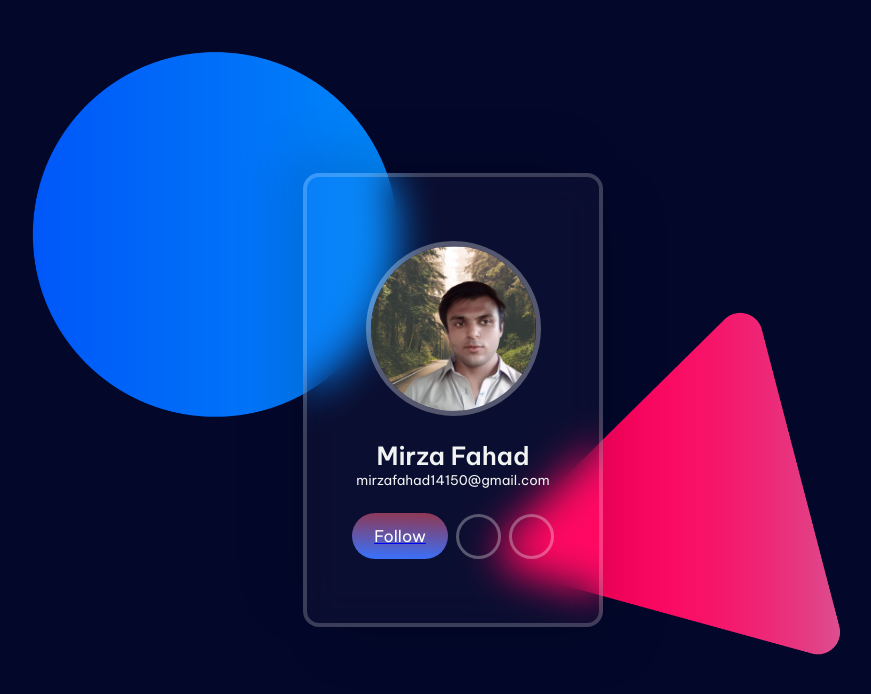
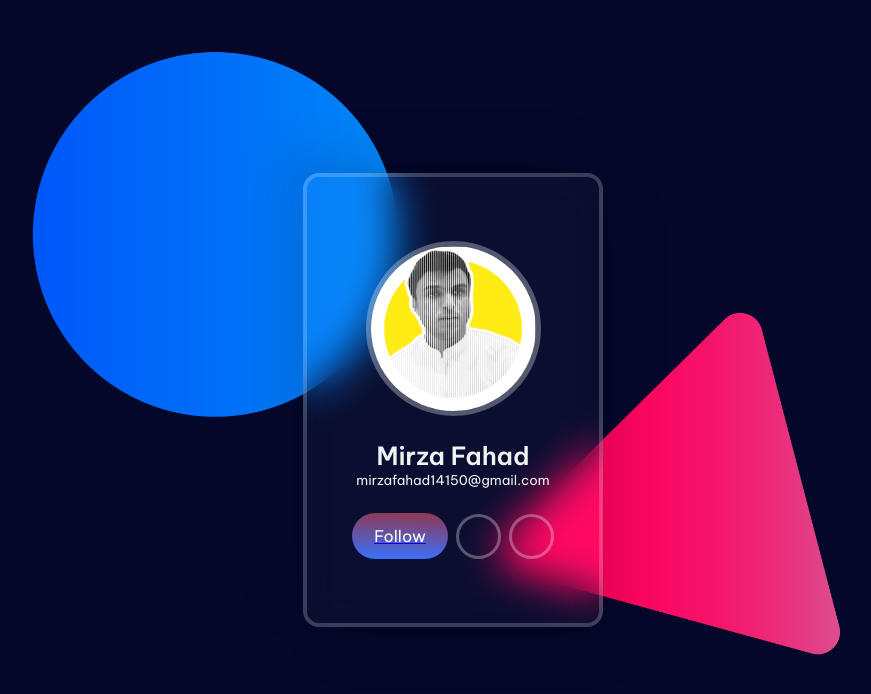
Before and after one commit to fahadmirfa/Glassmophism_Profile_Card-, a plain HTML site: page index.html in a window 1280 px wide. Shown: the whole page, without its empty margins (187-1058 px from the left). Drawn offline with Linux system fonts and the light colour scheme; some icons are missing.

Commit message:
Update index.html

```diff
--- a/index.html
+++ b/index.html
@@ -19,7 +19,7 @@
 <body>
   <div class="card">
     <div class="imgBx">
-      <img src="./1648898034150.jpg" alt="profile" />
+      <img src="./PhotoRoom-20220409_035205.png" alt="profile" />
     </div>
     <h2 class="profile-name">Mirza Fahad</h2>
     <small class="user-handle">mirzafahad14150@gmail.com</small>
```
